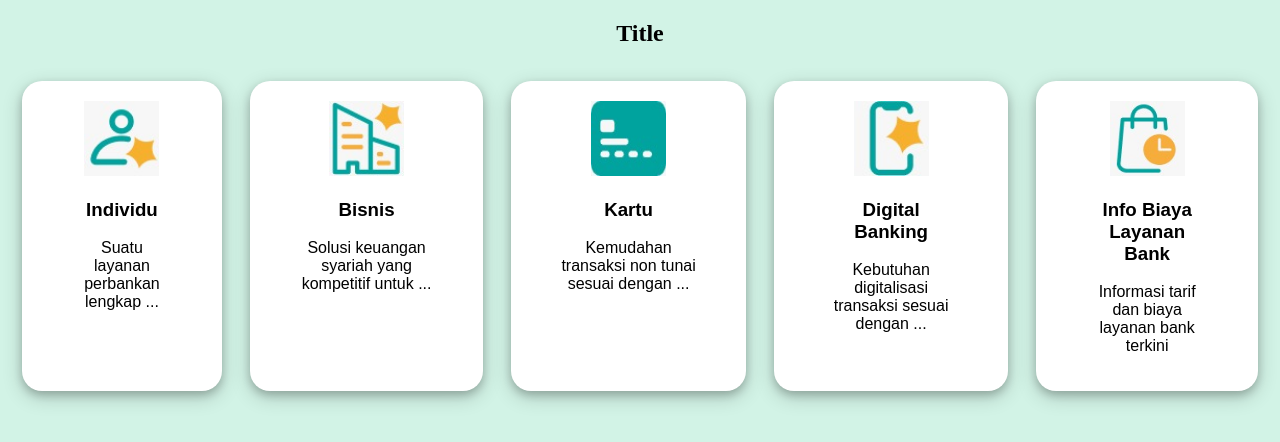
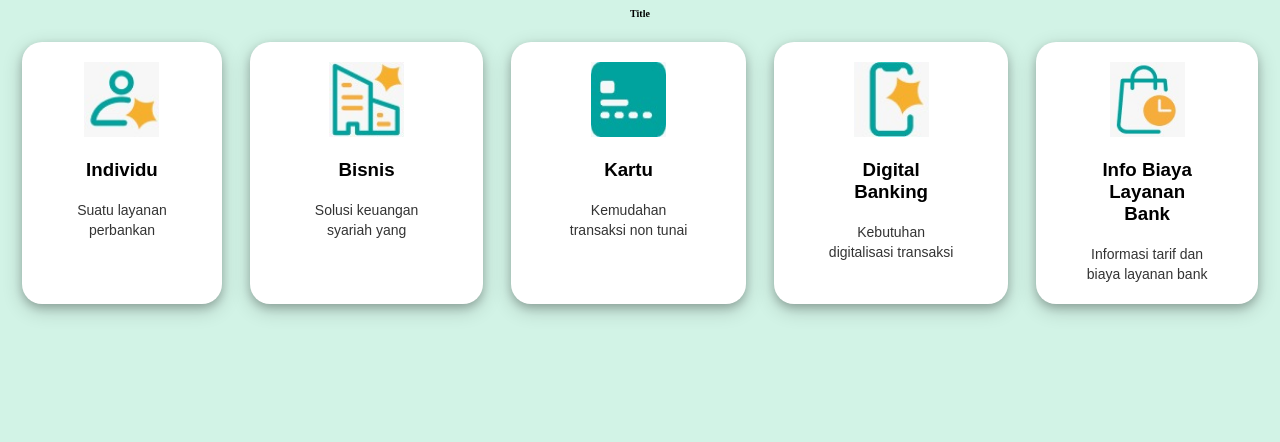
Before and after one commit to brilliantfriezka/BootcampRakamin, a plain HTML site: page index.html in a window 1280 px wide. Drawn offline with Linux system fonts and the light colour scheme.

Commit message:
update again

```diff
--- a/index.css
+++ b/index.css
@@ -7,6 +7,7 @@ body {
 h2 {
     color: black;
     text-align: center;
+    font-size: 10px;
   }
 
   .card {
@@ -39,13 +40,20 @@ h2 {
     color: black;
     overflow: hidden;
     font-family: 'Poppins', sans-serif;
+    font-style: normal;
+    font-weight: normal;
+    font-size: 14px;
+    line-height: 20px;
+    height: 40px;
+    color: #333333;
+    margin-bottom: 0px;
   }
 
   h3 {
     color: black);
     text-align: justify;
     font-family: 'Poppins', sans-serif;
-
+    overflow: hidden;
   }
 
   #cardParent {
```
